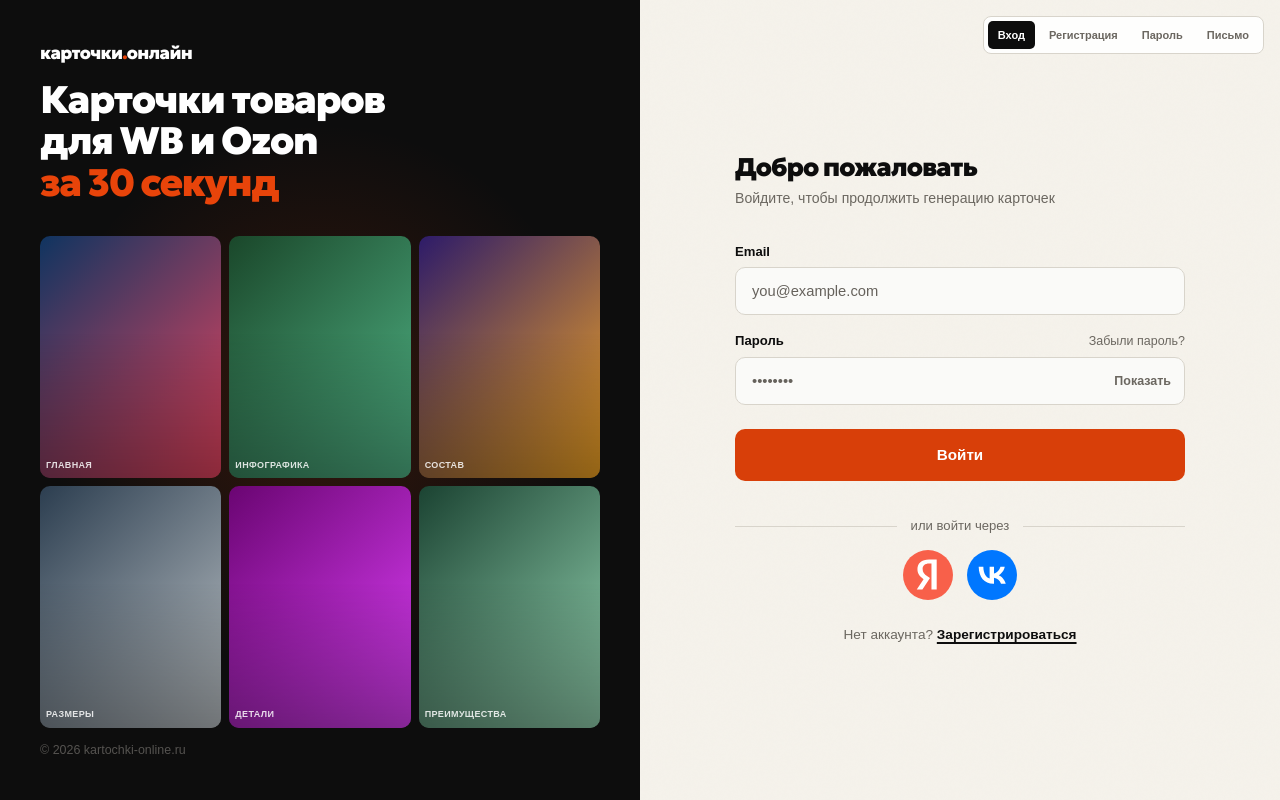
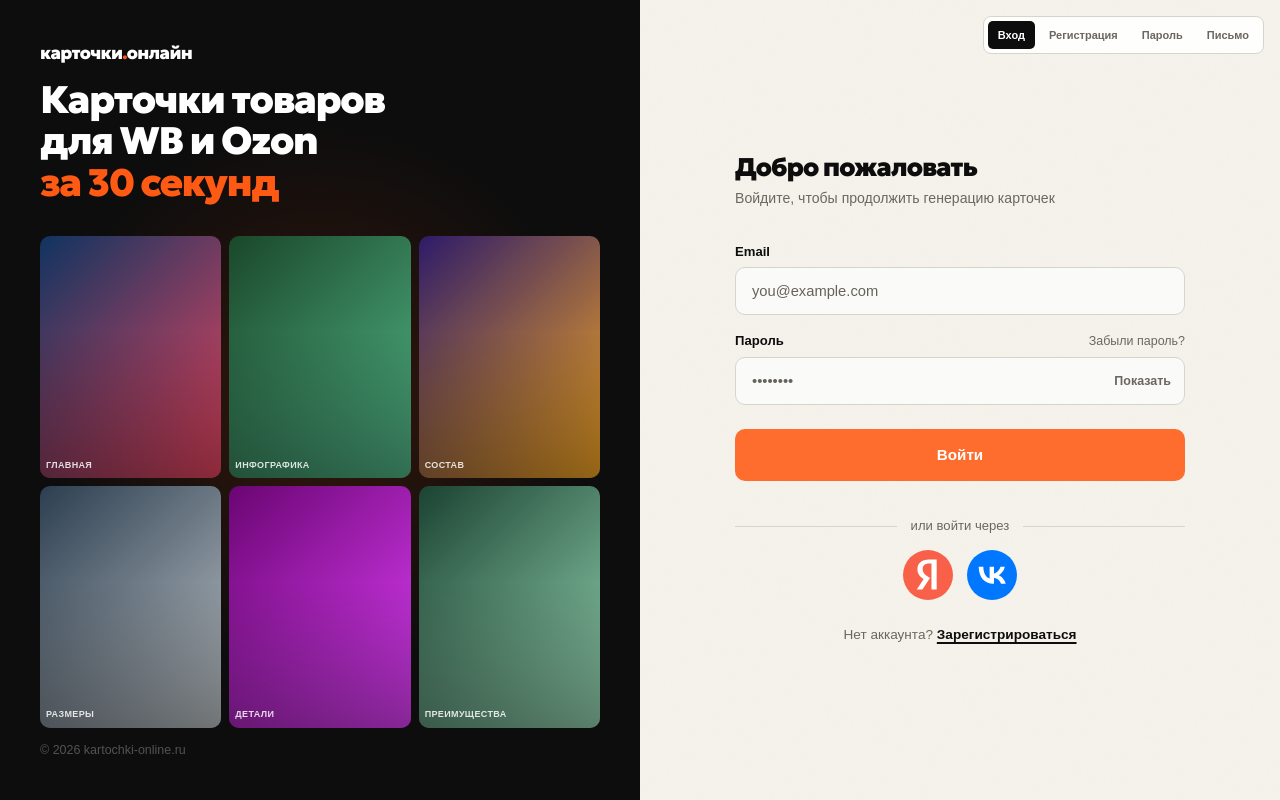
Before and after one commit to art-crazy/kartochki-online-front, a Next.js app: page /auth in a window 1280 px wide. Built offline with nearby package versions, Linux system fonts and the light colour scheme; no server answers; a web font is replaced by a local one.

Commit message:
Redesign /app color palette and background gradient
Update dark theme tokens to new palette (deeper blacks, warm text, orange accent #ff5a14, lime success #b7f28f), add --dark-bg-gradient token with radial accent glow, fix all hardcoded rgba color values in /app SCSS files to match new palette.

```diff
--- a/src/app/globals.scss
+++ b/src/app/globals.scss
@@ -6,24 +6,25 @@
   --muted-2: #66625c;
   --line: #d8d4cb;
   --line-strong: #96928a;
-  --accent: #e8440a;
-  --accent-button: #d83f09;
-  --accent-strong: #c93a08;
-  --accent-text: #b83208;
-  --accent-dim: rgba(232, 68, 10, 0.1);
-  --accent-border: rgba(232, 68, 10, 0.25);
-  --success: #1d9e75;
-  --success-dim: rgba(29, 158, 117, 0.1);
+  --accent: #ff5a14;
+  --accent-button: #ff6d2e;
+  --accent-strong: #ff5a14;
+  --accent-text: #ffd8c8;
+  --accent-dim: rgba(255, 90, 20, 0.14);
+  --accent-border: rgba(255, 90, 20, 0.45);
+  --success: #b7f28f;
+  --success-dim: rgba(183, 242, 143, 0.06);
   --danger: #c0392b;
   --danger-dim: rgba(192, 57, 43, 0.1);
-  --dark-bg: #111110;
-  --dark-bg-2: #1a1918;
-  --dark-bg-3: #222120;
-  --dark-border: #2a2927;
-  --dark-border-2: #333230;
-  --dark-text: #e8e4dc;
-  --dark-text-2: #888580;
-  --dark-text-3: #555350;
+  --dark-bg: #0b0b0c;
+  --dark-bg-gradient: radial-gradient(circle at top left, rgba(255, 90, 20, 0.08), transparent 28%), linear-gradient(180deg, #0b0b0c 0%, #0d0d10 100%);
+  --dark-bg-2: #121214;
+  --dark-bg-3: #17171a;
+  --dark-border: #2a2a2f;
+  --dark-border-2: #393a43;
+  --dark-text: #f3efe8;
+  --dark-text-2: #d8d2c9;
+  --dark-text-3: #9a9489;
   --marketplace-wb: #7832b5;
   --marketplace-wb-dim: rgba(120, 50, 181, 0.1);
   --marketplace-ozon: #0055cc;
--- a/src/features/generation/ui/GenerateWorkspace.module.scss
+++ b/src/features/generation/ui/GenerateWorkspace.module.scss
@@ -213,6 +213,7 @@
   align-items: center;
   gap: 4px;
   min-width: 0;
+  margin-top: 6px;
 }
 
 .countInputWrap {
@@ -221,7 +222,6 @@
   align-items: center;
   gap: 8px;
   padding: 6px 10px 6px 12px;
-  margin-top: 6px;
   border: 1.5px solid var(--dark-border-2);
   border-radius: 10px;
   background: var(--dark-bg-2);
--- a/src/views/billing/ui/BillingPage.module.scss
+++ b/src/views/billing/ui/BillingPage.module.scss
@@ -242,10 +242,10 @@
   gap: 6px;
   width: fit-content;
   transform: translateX(-50%);
-  border: 1px solid rgba(29, 158, 117, 0.35);
+  border: 1px solid rgba(183, 242, 143, 0.16);
   border-top: 0;
   border-radius: 0 0 10px 10px;
-  background: #113328;
+  background: rgba(183, 242, 143, 0.06);
   color: var(--success);
   padding: 5px 14px;
   font-size: var(--billing-tag-size);
--- a/src/views/dashboard/ui/DashboardPage.module.scss
+++ b/src/views/dashboard/ui/DashboardPage.module.scss
@@ -275,9 +275,9 @@
   width: 48px;
   height: 48px;
   place-items: center;
-  border: 1px solid rgba(232, 68, 10, 0.2);
+  border: 1px solid rgba(255, 90, 20, 0.2);
   border-radius: 12px;
-  background: rgba(232, 68, 10, 0.12);
+  background: rgba(255, 90, 20, 0.12);
   font-size: 1.4rem;
   flex-shrink: 0;
 }
--- a/src/views/project-details/ui/ProjectDetailsPage.module.scss
+++ b/src/views/project-details/ui/ProjectDetailsPage.module.scss
@@ -157,8 +157,8 @@
 }
 
 .thumbButtonActive {
-  border-color: rgba(232, 68, 10, 0.42);
-  background: rgba(232, 68, 10, 0.08);
+  border-color: rgba(255, 90, 20, 0.42);
+  background: rgba(255, 90, 20, 0.08);
 }
 
 .thumbImageWrap {
--- a/src/widgets/app/app-shell/ui/AppShell.module.scss
+++ b/src/widgets/app/app-shell/ui/AppShell.module.scss
@@ -3,7 +3,7 @@
   grid-template-columns: 220px minmax(0, 1fr);
   height: 100vh;
   overflow: hidden;
-  background: var(--dark-bg);
+  background: var(--dark-bg-gradient);
   color: var(--dark-text);
 }
 
```
Also changed, not shown: src/views/settings/ui/SettingsPage.module.scss (+4 -4 lines).
